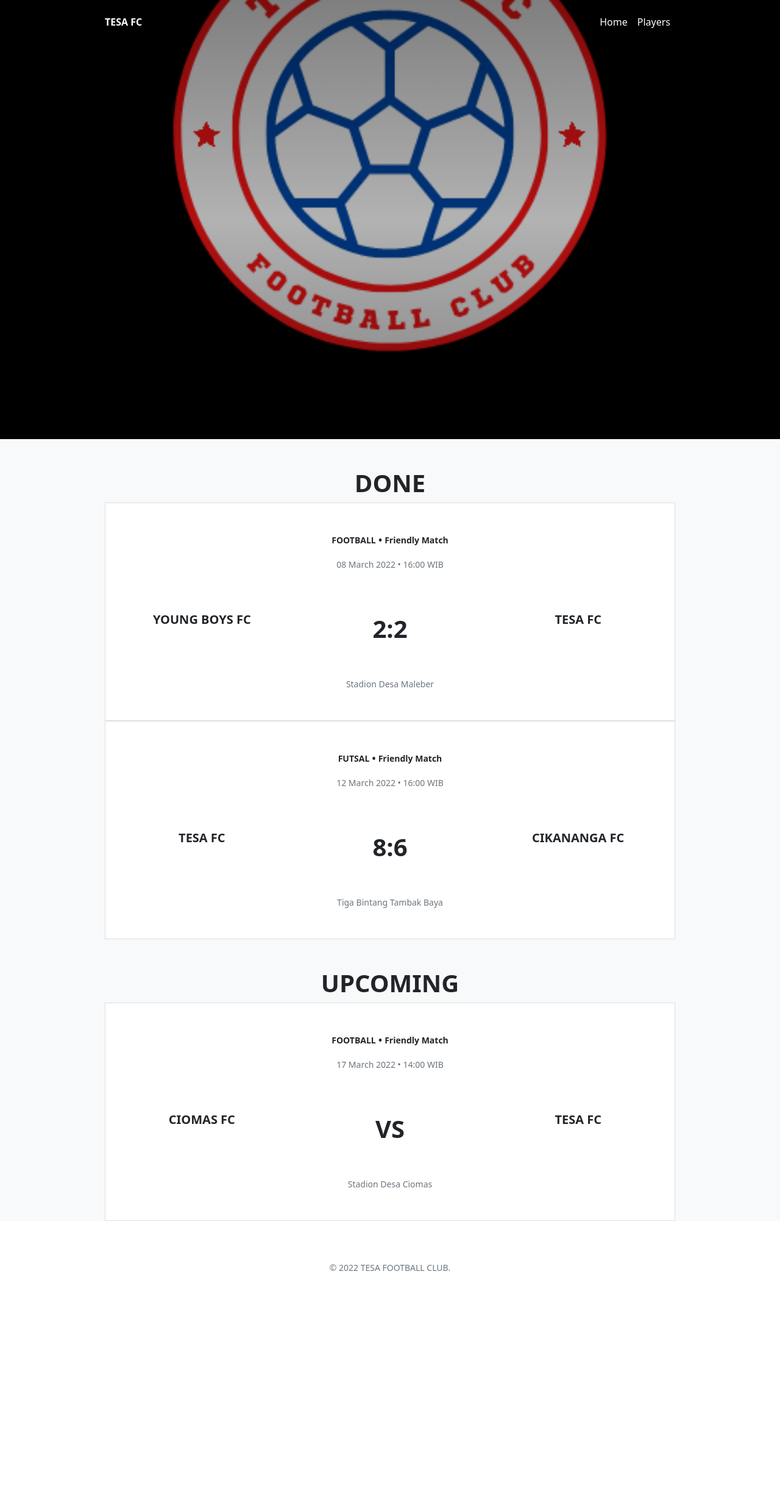
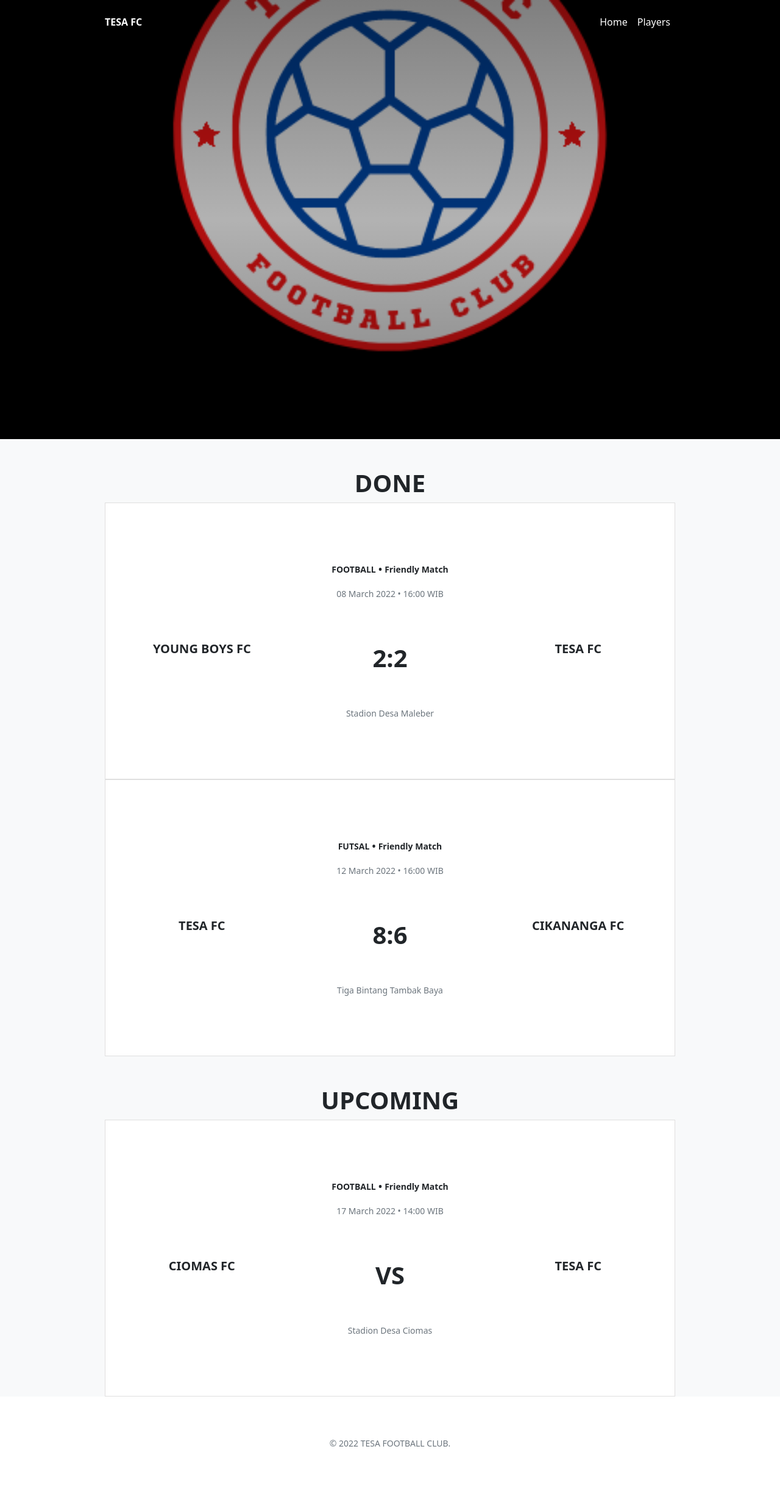
Before and after one commit to tesafc/www2, a Jekyll site: the page built from matches.html, in a window 1280 px wide. Shown: the whole page at 61% size. Built offline with Jekyll 4.4.1, drawn with Linux system fonts in a browser that asks for light colours; before the commit the page ends 2170 px from its top, so only the background shows below that.

Commit message:
Update matches.html

```diff
--- a/matches.html
+++ b/matches.html
@@ -13,7 +13,7 @@ image: /assets/img/logo-4.png
       {% for item in match.items %}
       <div class="col">
         <div class="card rounded-0">
-          <div class="card-body py-5">
+          <div class="card-body my-5 py-5">
             <p class="card-text text-center fw-bolder"><small class="text-uppercase">{{ item.type }}</small> • <small class="text-capitalize">{{ item.competition }}</small></p>
             <p class="card-text text-center text-capitalize text-secondary"><small>{{ item.date | date: "%d %B %Y • %R" | append: " WIB" }}</small></p>
             <div class="row row-cols-3 text-center text-uppercase fw-bolder py-5">
```
